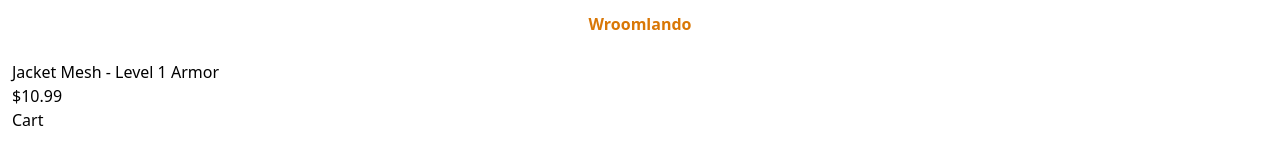
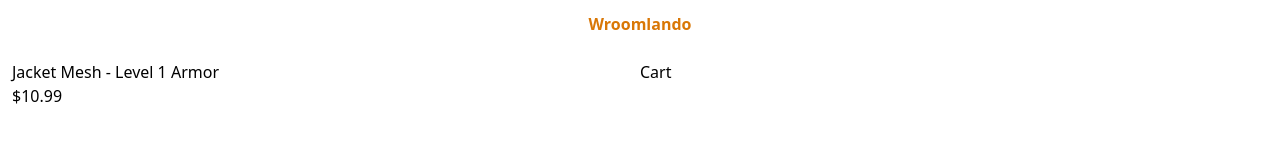
Before and after one commit to nirmalkrishnav/shopping-cart, a React (Create React App) app: page / in a window 1280 px wide. Shown: the top 160 px of the page. Built offline with nearby package versions, Linux system fonts and the light colour scheme.

Commit message:
added product component

```diff
--- a/src/App.js
+++ b/src/App.js
@@ -32,7 +32,7 @@
         </header>
         <main className="flex-grow p-3">
           <div className="grid grid-cols-2">
-            <div className="col-span-2">
+            <div className="">
               <Product products={this.state.products} />
             </div>
             <div>
```
